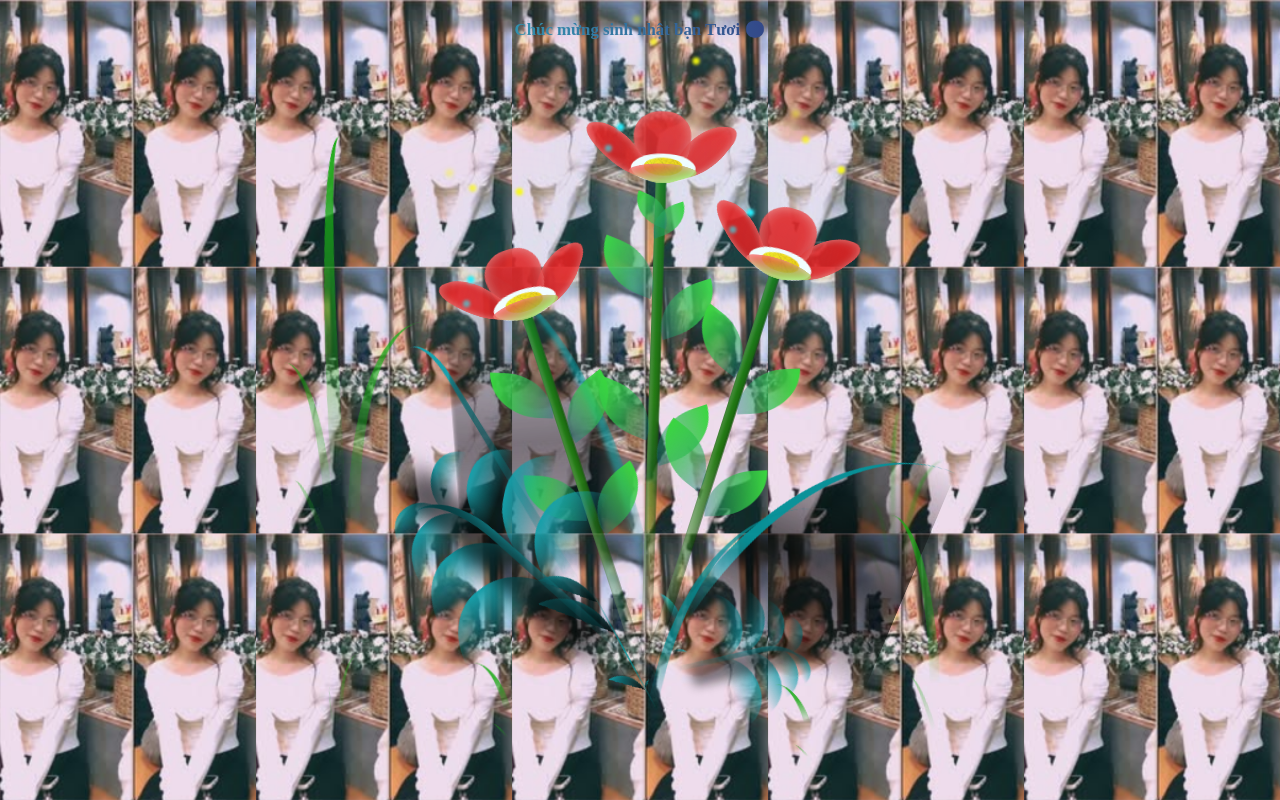
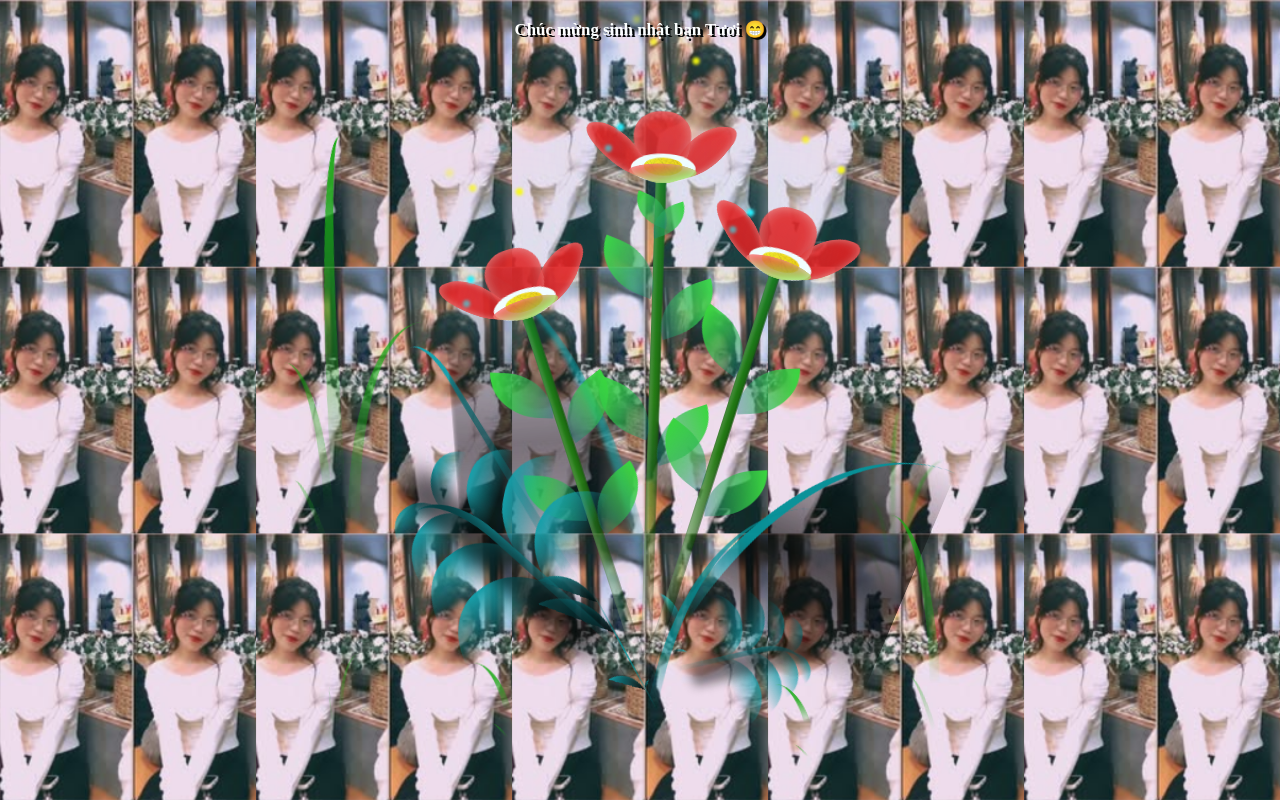
Before and after one commit to vbd5421/day83, a website: page index.html in a window 1280 px wide. Drawn offline with Linux system fonts and the light colour scheme.

Commit message:
Update style.css

```diff
--- a/style.css
+++ b/style.css
@@ -37,9 +37,7 @@ body {
   margin-top: 10px;
   text-align: center;
   animation: opacite 4s linear infinite;
-background: linear-gradient(to right, #30CFD0 0%, #330867 100%);
-  -webkit-background-clip: text;
-  color: transparent;
+text-shadow: 5px 5px black;
 }
 @keyframes opacite {
   from{
```
